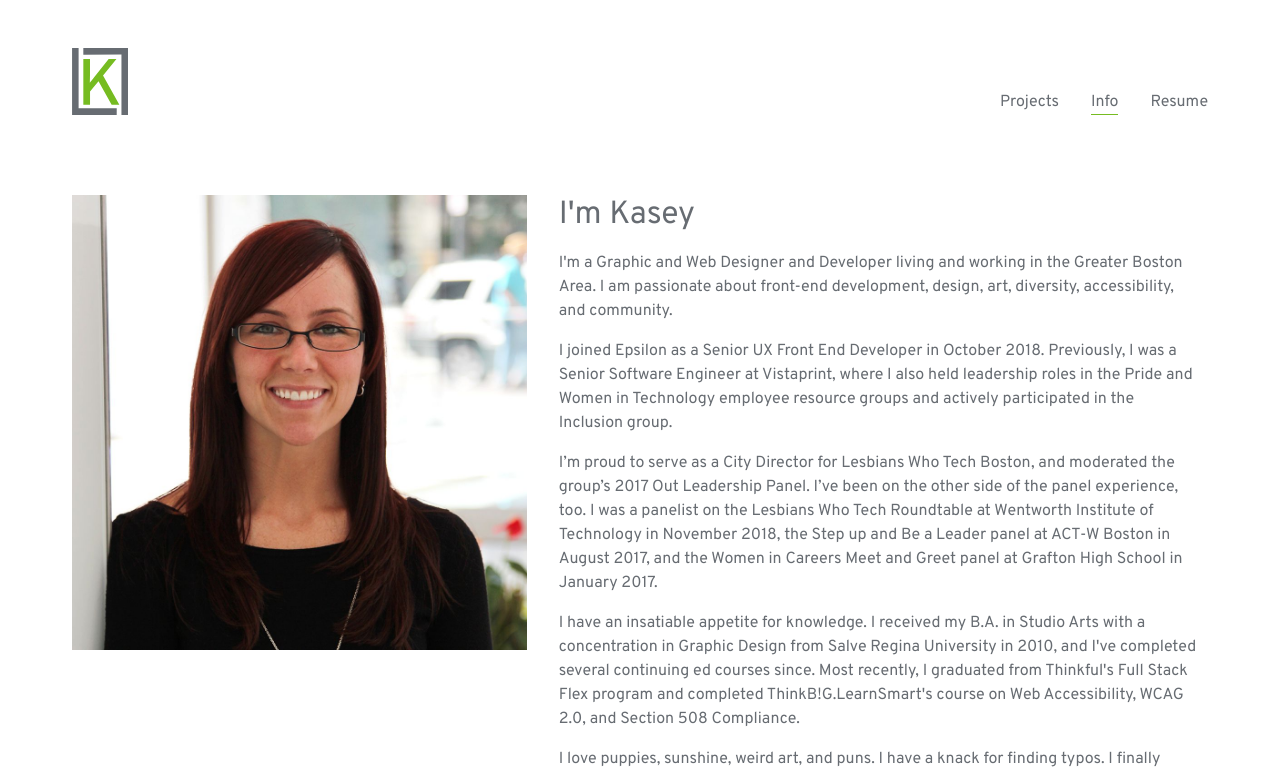
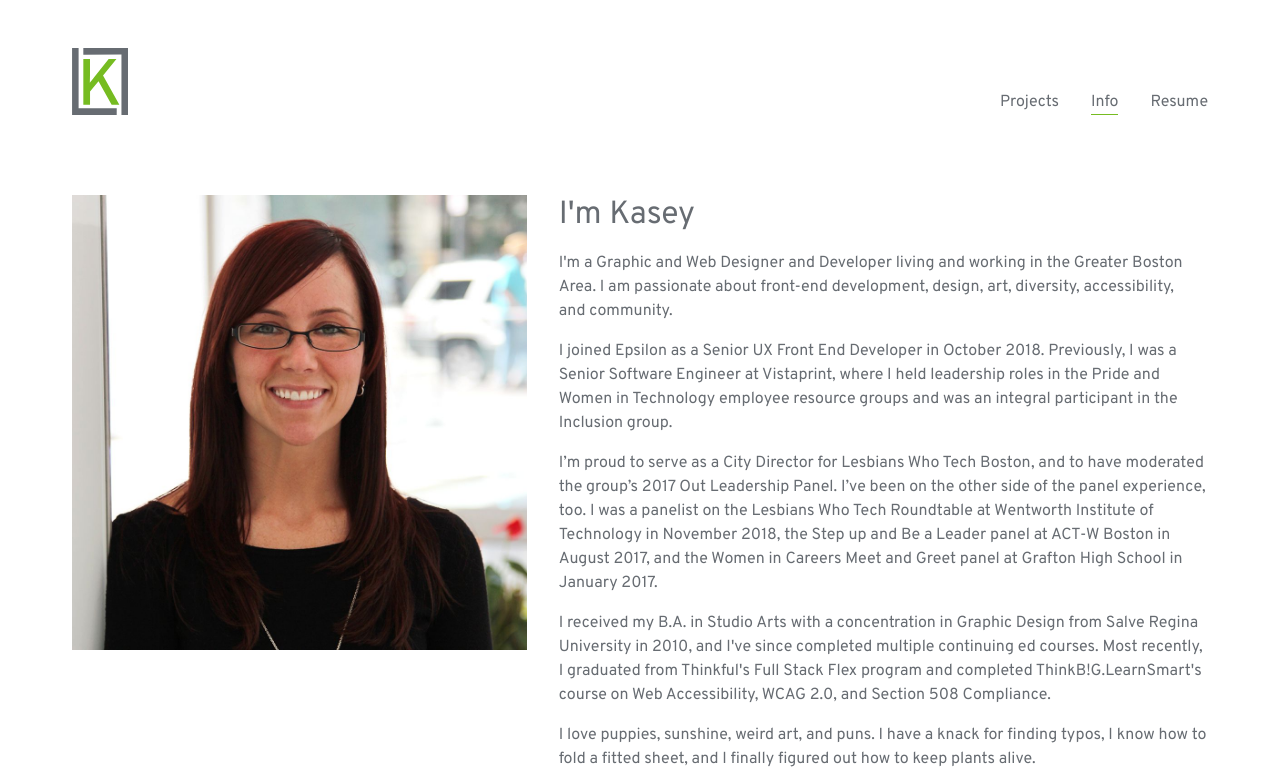
Before and after one commit to kaseyllabelle/kll, a React (Create React App) app: page /info in a window 1280 px wide. Shown: the top 773 px of the page. Built offline with nearby package versions, Linux system fonts and the light colour scheme; a web font is replaced by a local one.

Commit message:
updated bio

```diff
--- a/src/containers/info/info.bio.js
+++ b/src/containers/info/info.bio.js
@@ -10,16 +10,16 @@ export default function Bio(props)
         I'm a Graphic and Web Designer and Developer living and working in the Greater Boston Area. I am passionate about front-end development, design, art, diversity, accessibility, and&nbsp;community.
       </p>
       <p className="paragraph">
-        I joined Epsilon as a Senior UX Front End Developer in October 2018. Previously, I was a Senior Software Engineer at Vistaprint, where I also held leadership roles in the Pride and Women in Technology employee resource groups and actively participated in the Inclusion&nbsp;group.
+        I joined Epsilon as a Senior UX Front End Developer in October 2018. Previously, I was a Senior Software Engineer at Vistaprint, where I held leadership roles in the Pride and Women in Technology employee resource groups and was an integral participant in the Inclusion&nbsp;group.
       </p>
       <p className="paragraph">
-        I’m proud to serve as a City Director for Lesbians Who Tech Boston, and moderated the group’s 2017 Out Leadership Panel. I’ve been on the other side of the panel experience, too. I was a panelist on the Lesbians Who Tech Roundtable at Wentworth Institute of Technology in November 2018, the Step up and Be a Leader panel at ACT-W Boston in August 2017, and the Women in Careers Meet and Greet panel at Grafton High School in January&nbsp;2017.
+        I’m proud to serve as a City Director for Lesbians Who Tech Boston, and to have moderated the group’s 2017 Out Leadership Panel. I’ve been on the other side of the panel experience, too. I was a panelist on the Lesbians Who Tech Roundtable at Wentworth Institute of Technology in November 2018, the Step up and Be a Leader panel at ACT-W Boston in August 2017, and the Women in Careers Meet and Greet panel at Grafton High School in January&nbsp;2017.
       </p>
       <p className="paragraph">
-        I have an insatiable appetite for knowledge. I received my B.A. in Studio Arts with a concentration in Graphic Design from Salve Regina University in 2010, and I've completed several continuing ed courses since. Most recently, I graduated from Thinkful's Full Stack Flex program and completed ThinkB!G.LearnSmart's course on Web Accessibility, WCAG 2.0, and Section 508&nbsp;Compliance.
+        I received my B.A. in Studio Arts with a concentration in Graphic Design from Salve Regina University in 2010, and I've since completed multiple continuing ed courses. Most recently, I graduated from Thinkful's Full Stack Flex program and completed ThinkB!G.LearnSmart's course on Web Accessibility, WCAG 2.0, and Section 508&nbsp;Compliance.
       </p>
       <p className="paragraph">
-        I love puppies, sunshine, weird art, and puns. I have a knack for finding typos. I finally figured out how to keep plants alive, and I’m super excited about my green(-ish) thumb. I know how to fold a fitted&nbsp;sheet.
+        I love puppies, sunshine, weird art, and puns. I have a knack for finding typos, I know how to fold a fitted sheet, and I finally figured out how to keep plants&nbsp;alive.
       </p>
       <p className="paragraph">
         Friends and colleagues describe me as: passionate, vibrant, a force, a fearless leader, a unicorn, and the most organized person [they've] ever&nbsp;met.
```
